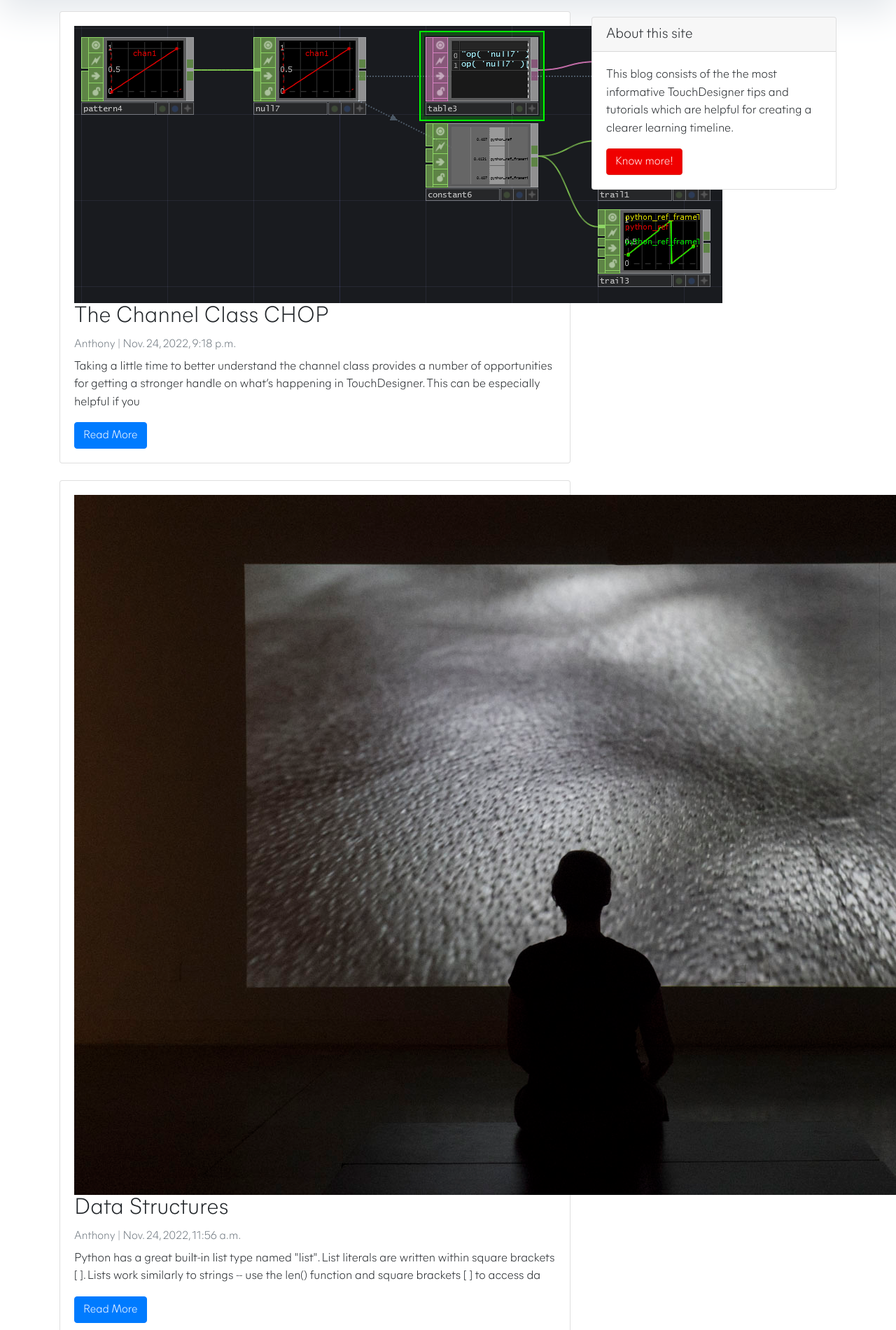
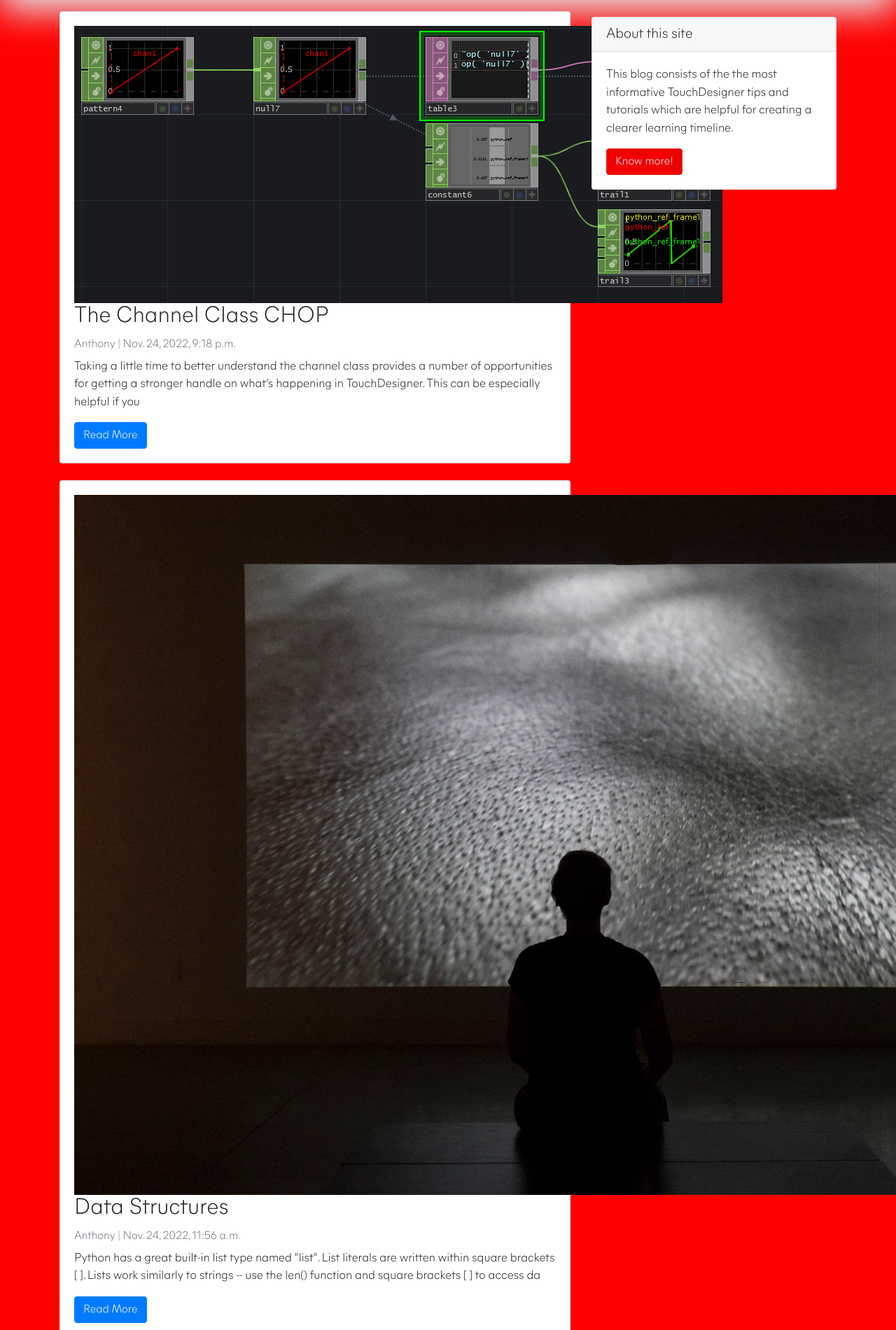
Before and after one commit to anthonyfdunphy/pp4-project, a Django app: page / in a window 1280 px wide; the page is wider, and only the part inside the window is pictured. Shown: the part 961-2861 px from the top of that part at 70% size. Run offline with Django 3.2, Linux system fonts and the light colour scheme; data comes from the database, SQL or seed files in the repository; some libraries are stand-ins or nearby versions.

Commit message:
styling added

```diff
--- a/mysite/blog/static/blog/css/style.css
+++ b/mysite/blog/static/blog/css/style.css
@@ -13,11 +13,11 @@
     src: url("/mysite/fonts/GT-America-Regular.ttf") format("truetype");
   }
 
-  body {
+  /* body {
     font-family: "MierA";
     font-size: 17px;
     background-color: white;
-  }
+  } */
 
 .shadow{
        box-shadow: 0 4px 2px -2px rgba(0,0,0,0.1);
@@ -66,7 +66,7 @@
 }
 
 .btn{
-  text-transform: uppercase;
+  /* text-transform: uppercase; */
   font-family: 'GT-America', sans-serif;
   font-size: 0.8rem;
 }
--- a/mysite/static/blog/css/style.css
+++ b/mysite/static/blog/css/style.css
@@ -11,7 +11,7 @@
   body {
     font-family: "MierA", sans-serif;
     font-size: 17px;
-    background-color: white;
+    background-color: red;
   }
 
 .shadow{
```
